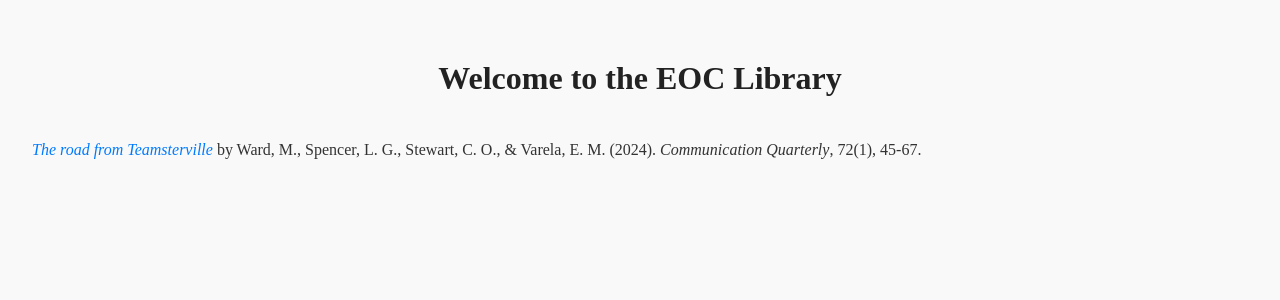
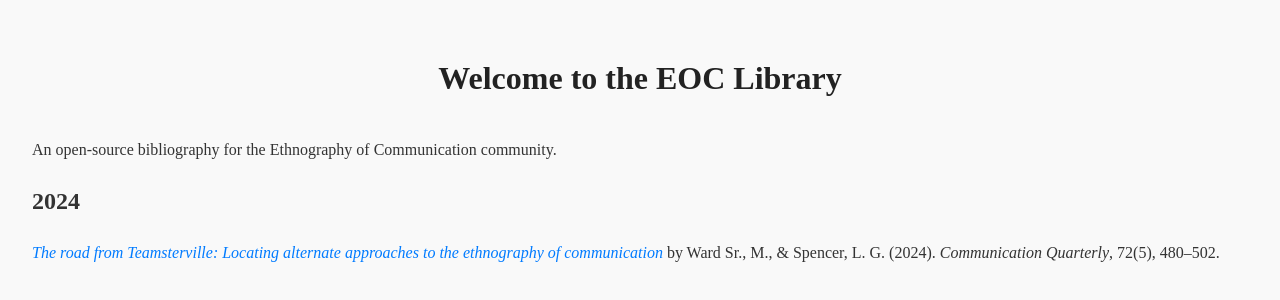
Before and after one commit to nimshav/EOC, a website: page public/index.html in a window 1280 px wide. Drawn offline with Linux system fonts and the light colour scheme.

Commit message:
correct ward bibliography

```diff
--- a/public/index.html
+++ b/public/index.html
@@ -8,17 +8,23 @@
 </head>
 <body>
     <h1>Welcome to the EOC Library</h1>
+    <p>An open-source bibliography for the Ethnography of Communication community.</p>
+
+    <div class="bibliography">
+        <h2>2024</h2>
         <ul>
             <li>
                 <span class="citation">
-                <a href="/EOC_Library/Ward%20-%202024%20-%20The%20road%20from%20Teamsterville.pdf" target="_blank" rel="noopener" class="citation-title">
-                    The road from Teamsterville
+                    <a href="https://doi.org/10.1080/01463373.2024.2383437" target="_blank" rel="noopener" class="citation-title">
+                        The road from Teamsterville: Locating alternate approaches to the ethnography of communication
                     </a>
-                by Ward, M., Spencer, L. G., Stewart, C. O., & Varela, E. M. (2024).
-                <i>Communication Quarterly</i>, 72(1), 45-67.
+                    by Ward Sr., M., & Spencer, L. G. (2024).
+                    <i>Communication Quarterly</i>, 72(5), 480–502.
                 </span>
             </li>
+            <!-- Add more articles for 2024 here -->
         </ul>
+    </div>
     <script src="script.js"></script>
 </body>
 </html>
```
Lines whose indentation alone changed are shown as unchanged.
